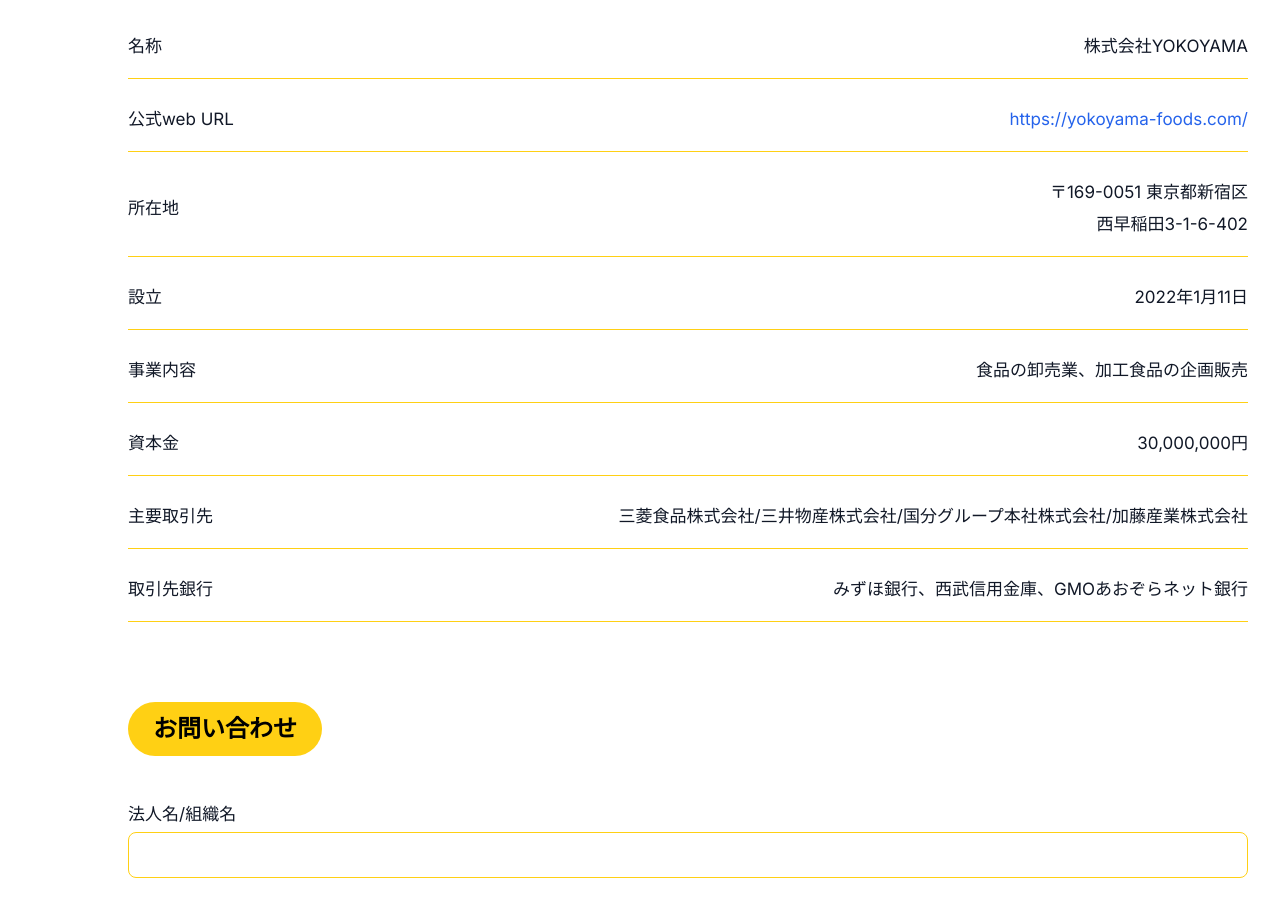
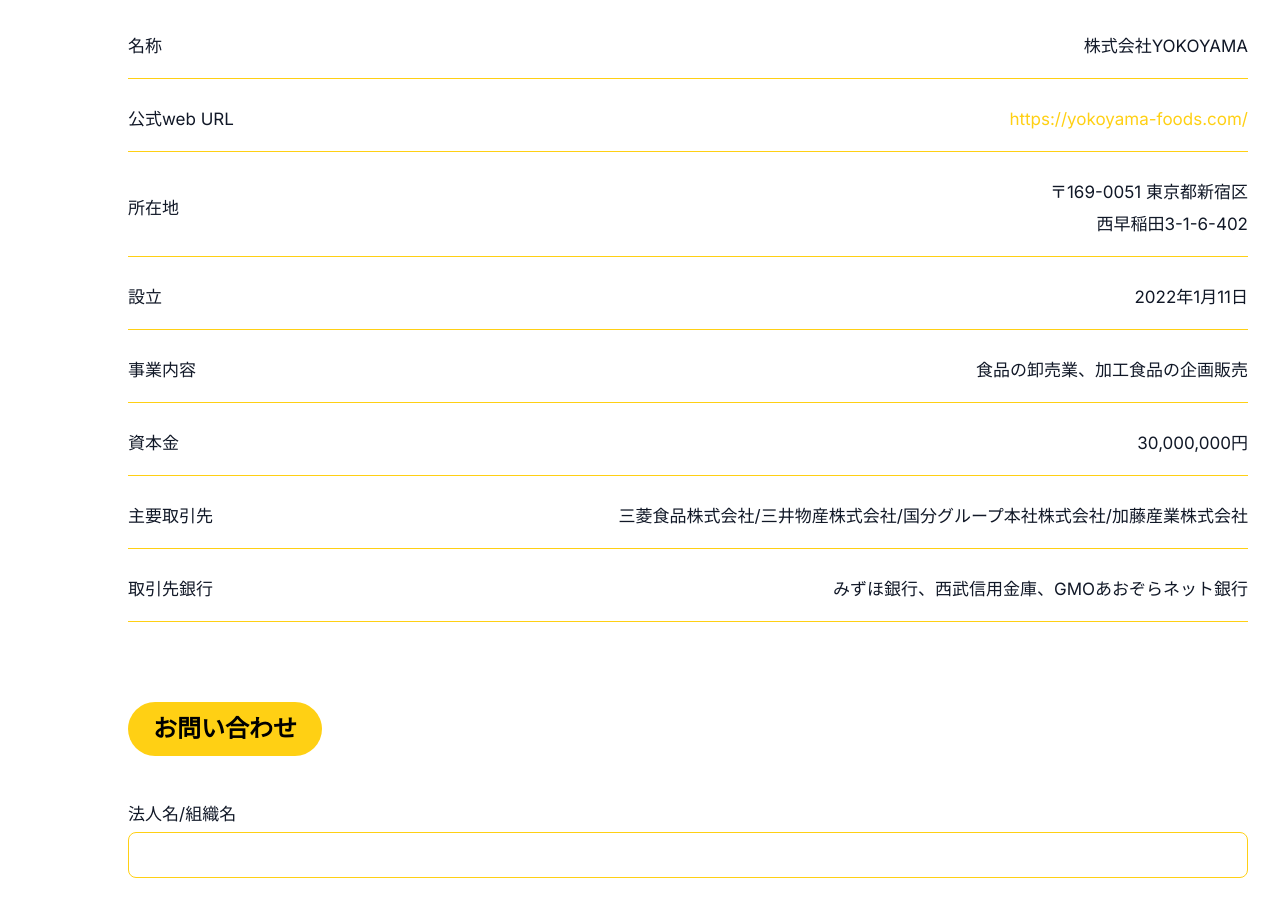
Before and after one commit to DaikiARAI20030526/brandish, a React (Create React App) app: page / in a window 1280 px wide. Shown: the part 6899-7799 px from the top of the page. Built offline with nearby package versions, Linux system fonts and the light colour scheme.

Commit message:
url色変更

```diff
--- a/src/components/CompanyInfo.jsx
+++ b/src/components/CompanyInfo.jsx
@@ -5,13 +5,13 @@
     { label: '名称', value: '株式会社YOKOYAMA' },
     {
       label: '公式web URL',
-      // ■ 修正: クリック可能なリンクに変更
       value: (
         <a
           href="https://yokoyama-foods.com/"
           target="_blank"
           rel="noopener noreferrer"
-          className="text-blue-600 hover:underline break-all"
+          // ■ 修正箇所: text-blue-600 から text-[#FFD014] に変更
+          className="text-[#FFD014] hover:underline break-all"
         >
           https://yokoyama-foods.com/
         </a>
```
